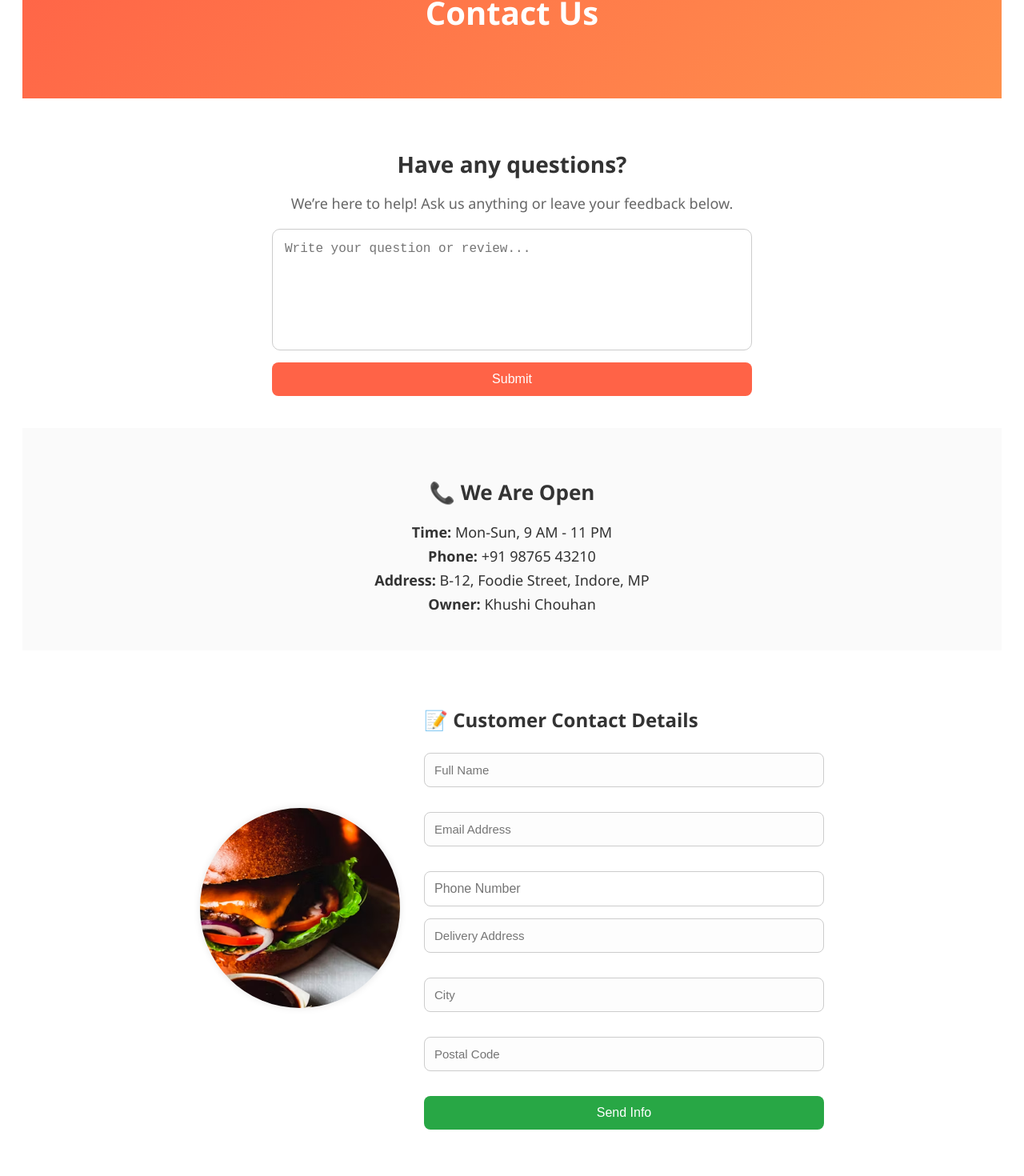
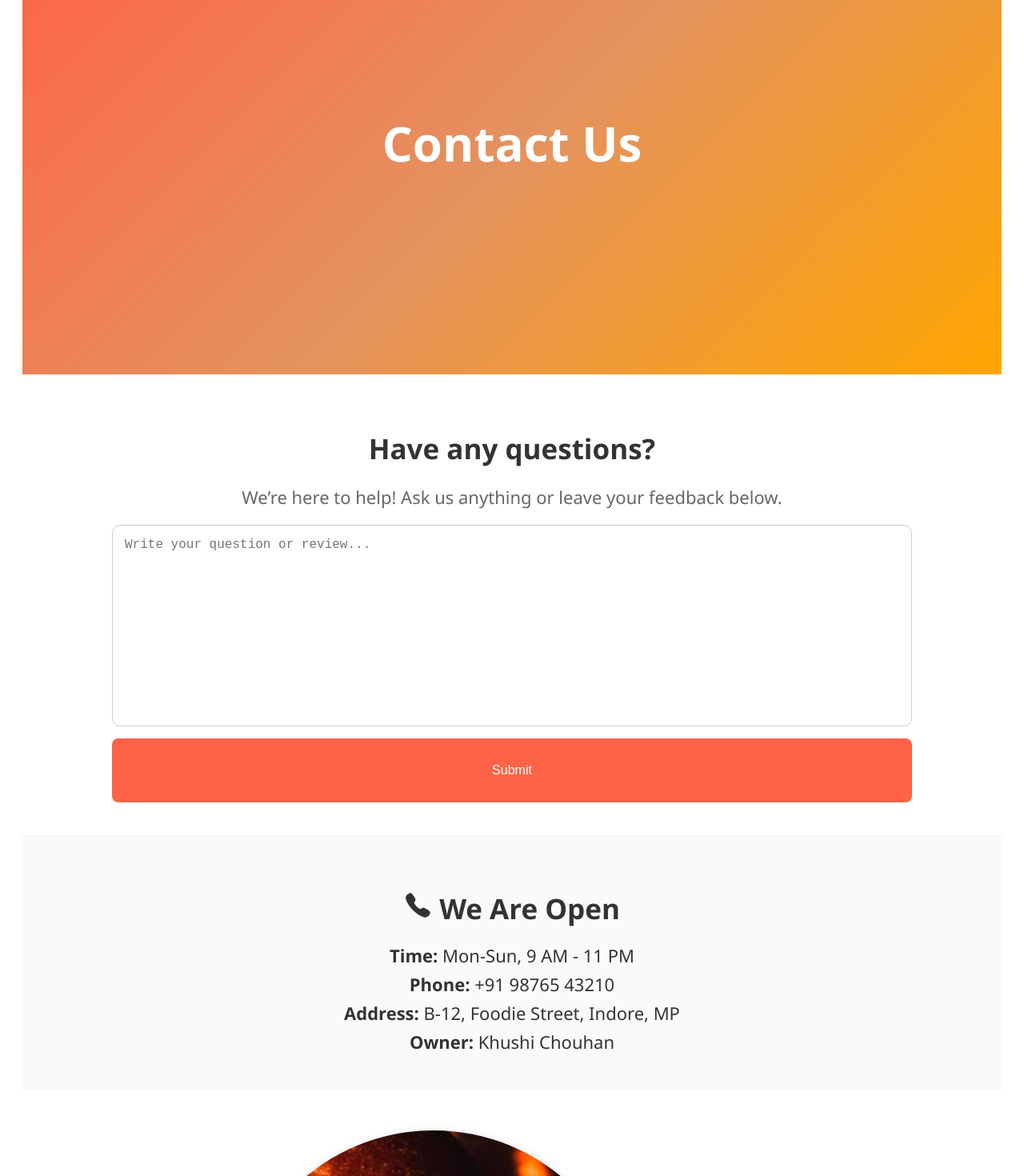
Before and after one commit to Khushichouhan011/Food-Ordering-Reactjs, a React (Vite) app: page /contact in a window 1280 px wide. Shown: the part 245-1715 px from the top of the page at 80% size. Built offline with nearby package versions, Linux system fonts and the light colour scheme.

Commit message:
add features

```diff
--- a/src/pages/about/About.jsx
+++ b/src/pages/about/About.jsx
@@ -1,7 +1,9 @@
-
+import { CiDeliveryTruck } from "react-icons/ci";
 import "./About.css";
 import img6 from"/images/img6.avif";
 import img5 from"/images/img5.avif";
+import { FaMobileScreen } from "react-icons/fa6";
+import { IoFastFoodOutline } from "react-icons/io5";
 const About = () => {
   return (
     <div className="about-page">
@@ -14,8 +16,9 @@ const About = () => {
         <div className="about-content">
           <h2>Who We Are</h2>
           <p>
-            We are passionate about delivering fresh, delicious food at your doorstep.
-            Our mission is to provide top-quality service and taste in every bite.
+          At Swad Sutra, we believe that food is not just about taste — it's about emotion, culture, and connection. Our mission is to deliver delicious, freshly prepared meals that bring comfort, satisfaction, and a smile to your face.
+
+          We combine authentic flavors with modern culinary techniques to offer a menu that caters to every craving. Whether it's a spicy street snack or a hearty home-style dish, every item is crafted with love, care, and premium ingredients.
           </p>
           <button>Learn More</button>
         </div>
@@ -29,8 +32,9 @@ const About = () => {
         <div className="about-content">
           <h2>What We Do</h2>
           <p>
-            From local ingredients to expert cooking, we bring the best to your plate.
-            Explore our menu and experience something delightful.
+            Swad Sutra is more than just a food platform — it’s a celebration of taste, freshness, and innovation. We’re here to transform the way you experience everyday meals by blending traditional recipes with modern flair.
+
+           Our dedicated chefs and team ensure that every dish on our menu reflects quality, hygiene, and a commitment to flavor. Whether you’re craving comfort food or exploring something new, Swad Sutra is your trusted destination for satisfying every bite.
           </p>
           <button>Explore Menu</button>
         </div>
@@ -45,15 +49,17 @@ const About = () => {
 
   <div className="growth-reasons">
     <div className="reason-card">
-      <h3>🍽️ Fresh Ingredients</h3>
+      <h3>
+<IoFastFoodOutline /> Fresh Ingredients</h3>
       <p>We use locally sourced and seasonal produce to serve you the healthiest meals possible.</p>
     </div>
     <div className="reason-card">
-      <h3>🚚 Lightning-Fast Delivery</h3>
+      <h3><CiDeliveryTruck /> Lightning-Fast Delivery</h3>
       <p>Your time is precious — our efficient network ensures your food reaches hot and fast.</p>
     </div>
     <div className="reason-card">
-      <h3>📱 Easy to Order</h3>
+      <h3>
+<FaMobileScreen />Easy to Order</h3>
       <p>Our intuitive app and website make browsing, ordering, and tracking your food super simple.</p>
     </div>
   </div>
--- a/src/pages/contact/Contact.css
+++ b/src/pages/contact/Contact.css
@@ -5,15 +5,18 @@
 
 /* 🔷 Gradient Banner */
 .contact-banner {
-  background: linear-gradient(135deg, #ff6347, #ff914d);
+  background: linear-gradient(135deg, #ff6347, #e49260, orange);
   color: white;
   text-align: center;
   padding: 80px 20px;
+  height:400px;
 }
 
 .contact-banner h1 {
-  font-size: 40px;
-  margin: 0;
+  font-size: 60px;
+  margin-top:150px;
+  text-align: center;
+
 }
 
 /* 🔶 Inquiry Section */
@@ -23,20 +26,21 @@
 }
 
 .inquiry-section h2 {
-  font-size: 28px;
+  font-size: 35px;
   margin-bottom: 10px;
 }
 
 .inquiry-section p {
-  font-size: 18px;
+  font-size: 22px;
   color: #666;
   margin-bottom: 20px;
 }
 
 .contact-form {
-  max-width: 600px;
+  max-width: 1000px;
   margin: auto;
   display: flex;
+
   flex-direction: column;
   gap: 15px;
 }
@@ -44,7 +48,7 @@
 .contact-form textarea {
   padding: 15px;
   font-size: 16px;
-  height: 120px;
+  height: 220px;
   resize: none;
   border: 1px solid #ccc;
   border-radius: 10px;
@@ -52,6 +56,7 @@
 
 .contact-form button {
   padding: 12px;
+  height:80px;
   font-size: 16px;
   background-color: tomato;
   color: white;
@@ -68,12 +73,12 @@
 }
 
 .open-info-section h2 {
-  font-size: 26px;
+  font-size: 35px;
   margin-bottom: 20px;
 }
 
 .open-info p {
-  font-size: 18px;
+  font-size: 22px;
   margin: 6px 0;
 }
 
@@ -81,16 +86,17 @@
 .customer-info-section {
   display: flex;
   flex-wrap: wrap;
-  gap: 30px;
-  justify-content: center;
-  align-items: center;
+  gap:220px;
+  margin-left:200px;
+  justify-content: left;
+  align-items: left;
   padding: 50px 5vw;
   background: #fff;
 }
 
 .customer-image img {
-  width: 250px;
-  height: 250px;
+  width: 500px;
+  height: 500px;
   border-radius: 50%;
   object-fit: cover;
   box-shadow: 0 0 10px rgba(0,0,0,0.1);
@@ -102,14 +108,14 @@
   max-width: 500px;
   display: flex;
   flex-direction: column;
-  gap: 15px;
+  gap: 15px; font-size: 22px;
 }
 
 .customer-form input {
   padding: 12px;
   border: 1px solid #ccc;
   border-radius: 8px;
-  font-size: 16px;
+
 }
 
 .customer-form button {
--- a/src/pages/contact/Contact.jsx
+++ b/src/pages/contact/Contact.jsx
@@ -1,7 +1,7 @@
 import React from "react";
-import "./Contact.css";
+import "./Contact.css";import { BiDetail } from "react-icons/bi";
 import img6 from "/images/img6.avif"; // Make sure image exists
-
+import { IoCall } from "react-icons/io5";
 const Contact = () => {
   return (
     <div className="contact-page">
@@ -24,7 +24,8 @@ const Contact = () => {
 
       {/* 🕒 Open Hours Section */}
       <div className="open-info-section">
-        <h2>📞 We Are Open</h2>
+        <h2>
+<IoCall /> We Are Open</h2>
         <div className="open-info">
           <p><strong>Time:</strong> Mon-Sun, 9 AM - 11 PM</p>
           <p><strong>Phone:</strong> +91 98765 43210</p>
@@ -33,13 +34,14 @@ const Contact = () => {
         </div>
       </div>
 
-      {/* 🧾 Customer Info Section */}
+
       <div className="customer-info-section">
         <div className="customer-image">
           <img src={img6} alt="Customer" />
         </div>
         <form className="customer-form">
-          <h2>📝 Customer Contact Details</h2>
+          <h2>
+<BiDetail /> Customer Contact Details</h2>
           <input type="text" placeholder="Full Name" required />
           <input type="email" placeholder="Email Address" required />
           <input type="tel" placeholder="Phone Number" required />
```
